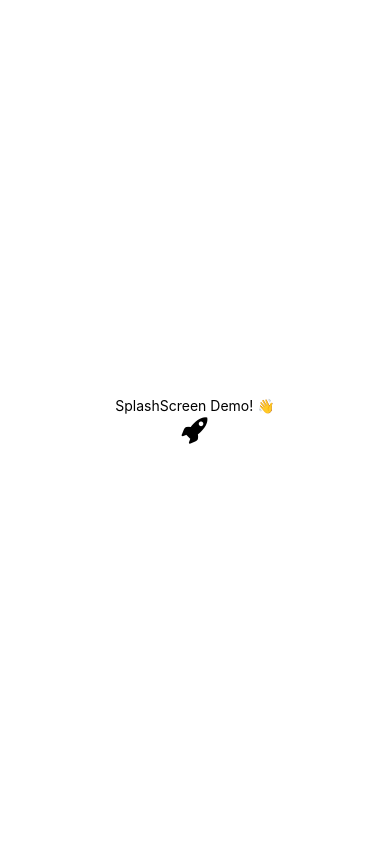
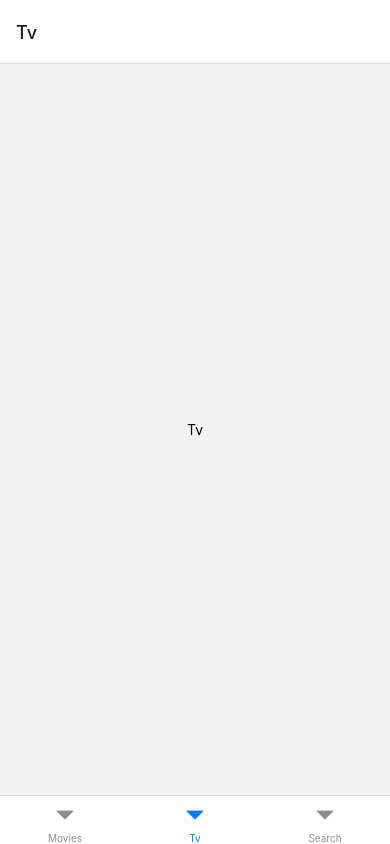
Before and after one commit to hwacho9/noovies, a React Native app: screen /Tv in a window 390 px wide. Built offline with nearby package versions, Linux system fonts and the light colour scheme.

Commit message:
feat:bottom_nav

```diff
--- a/App.js
+++ b/App.js
@@ -5,13 +5,15 @@
 import * as Font from 'expo-font';
 import Ionicons from '@expo/vector-icons/Ionicons';
 import { Asset } from 'expo-asset';
+import Tabs from './navigation/Tabs';
+import { NavigationContainer } from '@react-navigation/native';
 
 // Keep the splash screen visible while we fetch resources
 SplashScreen.preventAutoHideAsync();
 
 export default function App() {
   const [appIsReady, setAppIsReady] = useState(false);
-  const [loaded] = Font.useFonts(Ionicons.font);
+  // const [loaded] = Font.useFonts(Ionicons.font);
 
   useEffect(() => {
     async function prepare() {
@@ -53,10 +55,9 @@
   }
 
   return (
-  <View
-    style={{ flex: 1, alignItems: 'center', justifyContent: 'center' }}
-    onLayout={onLayoutRootView}>
-    <Text>SplashScreen Demo! 👋</Text>
-    <Entypo name="rocket" size={30} />
-  </View>)
+    <NavigationContainer>
+      <View onLayout={onLayoutRootView}></View>
+      <Tabs />
+    </NavigationContainer>
+  )
 }
--- /dev/null
+++ b/navigation/Tabs.js
@@ -0,0 +1,15 @@
+import React from 'react';
+import { createBottomTabNavigator } from '@react-navigation/bottom-tabs';
+import Movies from '../screens/Movies';
+import Tv from '../screens/Tv';
+import Search from '../screens/Search';
+
+const Tab = createBottomTabNavigator();
+
+const Tabs = () => <Tab.Navigator>
+    <Tab.Screen name="Movies" component={Movies} />
+    <Tab.Screen name="Tv" component={Tv} />
+    <Tab.Screen name="Search" component={Search} />
+</Tab.Navigator>
+
+export default Tabs;
--- /dev/null
+++ b/screens/Movies.js
@@ -0,0 +1,10 @@
+import React from "react";
+import { View, Text } from "react-native";
+
+const Movies = () => (
+    <View style={{flex:1, justifyContent:"center", alignItems: "center"}}>
+        <Text>Movies</Text>
+    </View>
+);
+
+export default Movies;
--- /dev/null
+++ b/screens/Search.js
@@ -0,0 +1,10 @@
+import React from "react";
+import { View, Text } from "react-native";
+
+const Search = () => (
+    <View style={{flex:1, justifyContent:"center", alignItems: "center"}}>
+        <Text>Search</Text>
+    </View>
+);
+
+export default Search;
--- /dev/null
+++ b/screens/Tv.js
@@ -0,0 +1,10 @@
+import React from "react";
+import { View, Text } from "react-native";
+
+const Tv = () => (
+    <View style={{flex:1, justifyContent:"center", alignItems: "center"}}>
+        <Text>Tv</Text>
+    </View>
+);
+
+export default Tv;
```
Also changed, not shown: package.json (+6 -2 lines), 3 other files (tests, documents, lock files or other folders).
